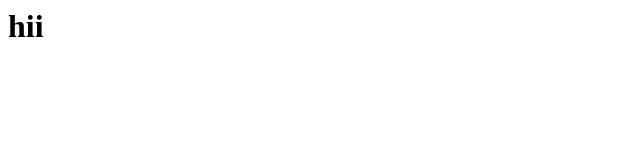
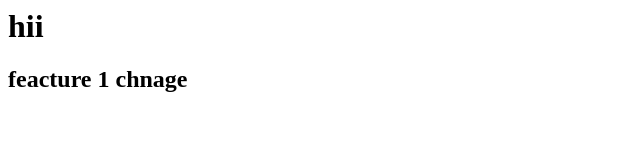
Before and after one commit to khairnarharshita/localrepo, a plain HTML site: page index.html in a window 1280 px wide. Shown: the whole page, without its empty margins (0-640 px from the left). Drawn offline with Linux system fonts and the light colour scheme.

Commit message:
added to feacture 1

```diff
--- a/index.html
+++ b/index.html
@@ -1,3 +1,5 @@
 <h1>hii
 
 </h1>
+
+<h2>feacture 1 chnage </h2>
```
